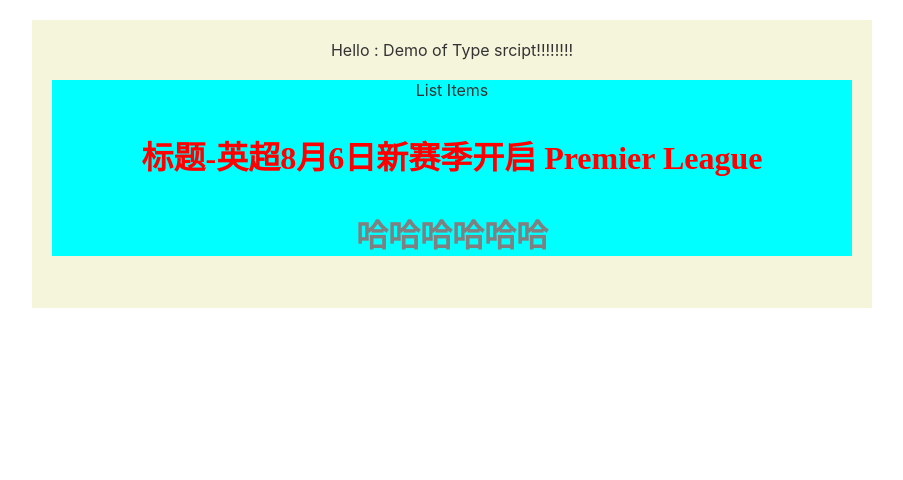
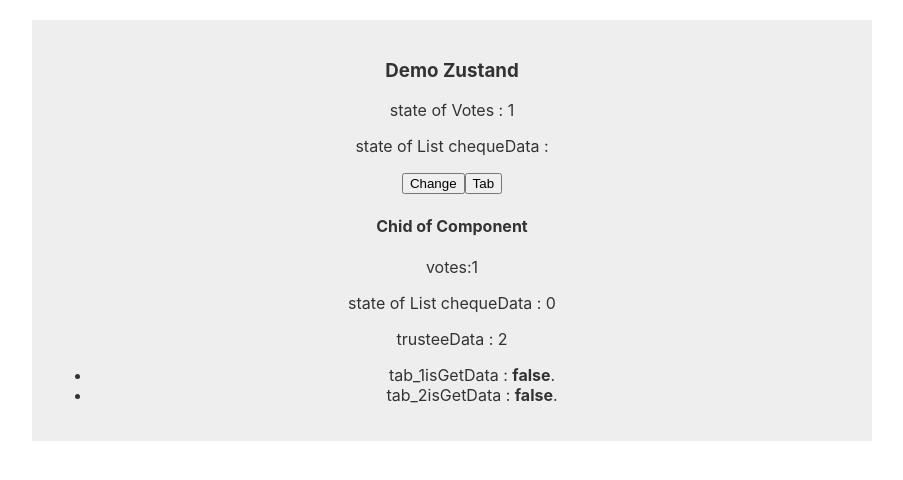
Before and after one commit to yueveron/create-react-app-ts_template, a React (Create React App) app: page / in a window 1280 px wide. Shown: the top 480 px of the page, without its empty margins (188-1091 px from the left). Built offline with nearby package versions, Linux system fonts and the light colour scheme; a web font is replaced by a local one.

Commit message:
feat: zustand

```diff
--- a/src/App.tsx
+++ b/src/App.tsx
@@ -1,10 +1,9 @@
 import './App.css';
-import DemoTs from './components/DemoTs';
-
+import DemoZustand from './pages/demo-zustand/DemoZustand';
 function App() {
   return (
     <div className="App">
-      <DemoTs name='Demo of Type srcipt' enthusiasmLevel={8} />
+      <DemoZustand />
     </div>
   );
 }
--- /dev/null
+++ b/src/pages/demo-zustand/DemoZustand.tsx
@@ -0,0 +1,51 @@
+import '../../styles/globals.scss'; // 全局引入 scss
+import { useEffect } from 'react';
+//
+import { useTabStore } from './hooks/states';
+import ChildComp from './component/ChildComp';
+
+const DemoZustand = () => {
+  const {votes, chequeData, setChequeData, setVotes, updateTrusteeDataItem} = useTabStore((state:any)=> ({
+    votes : state.votes,
+    chequeData: state.chequeData,
+    setChequeData: state.setChequeData,
+    setVotes: state.setVotes,
+    updateTrusteeDataItem: state.updateTrusteeDataItem,
+  }));
+  useEffect(()=>{
+    // console.debug('DemoZustand:');
+  }, []);
+  //
+  const clkChangeChequeData = () => {
+    setChequeData(['1', '2' , '3']);
+    setVotes('5');
+  };
+  //
+  const clkChangeTab = () => {
+    updateTrusteeDataItem({tabName:'tab_2'});
+  };
+
+  const listItems = chequeData.map((number:any) =>
+    <li key={number}>{number}</li>
+  );
+
+  return (
+    <div className="mainWrapper">
+      <h3>Demo Zustand</h3>
+      <p> state of Votes : {votes} </p>
+      <p> state of List chequeData :</p>
+      <ul>{listItems}</ul>
+      <div>
+        <button onClick={clkChangeChequeData}>
+          Change
+        </button>
+        <button onClick={clkChangeTab}>Tab</button>
+      </div>
+      <div>
+        <ChildComp/>
+      </div>
+    </div>
+  );
+
+};
+export default DemoZustand;
--- /dev/null
+++ b/src/pages/demo-zustand/component/ChildComp.tsx
@@ -0,0 +1,26 @@
+import { useTabStore } from '../hooks/states';
+const ChildComp = () => {
+  const {chequeData, votes, trusteeData} = useTabStore((state:any)=> ({
+    votes: state.votes,
+    chequeData: state.chequeData,
+    trusteeData: state.trusteeData,
+  }));
+  const listItems = trusteeData.map((item:any) =>
+    <li key={item.name}>
+      {item.name}
+      isGetData : <b>{item.isGetData ? 'true' : 'false'}</b>.
+    </li>
+  );
+  return (
+    <div>
+      <h4>Chid of Component</h4>
+      <p>votes:{votes}</p>
+      <p> state of List chequeData : {chequeData.length} </p>
+      <p> trusteeData : {trusteeData.length}</p>
+      <ul>
+        {listItems}
+      </ul>
+    </div>
+  );
+};
+export default ChildComp;
--- /dev/null
+++ b/src/pages/demo-zustand/hooks/states.ts
@@ -0,0 +1,30 @@
+import create from 'zustand';
+import { find } from 'lodash';
+export const useTabStore = create((setState) => ({
+  votes: 1,
+  chequeData:[],
+  trusteeData:[
+    {name:'tab_1', isGetData:false},
+    {name:'tab_2', isGetData:false},
+  ],
+  setVotes:(input:any)=>{
+    setState(() => ({votes: input }));
+  },
+  setChequeData: (data: any) => {
+    setState(() => ({
+      chequeData: [...data],
+    }));
+  },
+  updateTrusteeDataItem:(item:any) => {
+    console.debug('tabName:', item);
+    setState((state:any) => {
+      console.debug(state);
+      const copyData = [...state.trusteeData]; // copy the array
+      const tabItem:any = find(copyData, ['name', item.tabName]);
+      tabItem.isGetData = true;
+      return {
+        trusteeData: [...copyData]
+      };
+    });
+  },
+}));
--- a/src/styles/globals.scss
+++ b/src/styles/globals.scss
@@ -11,5 +11,5 @@
   width: 800px;
   padding: 20px;
   margin: 20px auto;
-  background-color: beige;
+  background-color: #eeeeee;
 }
```
